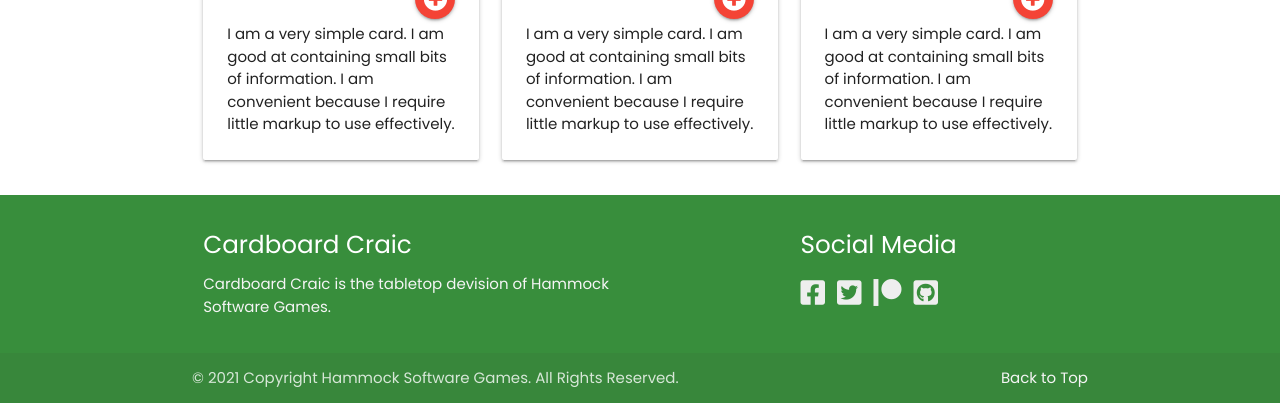
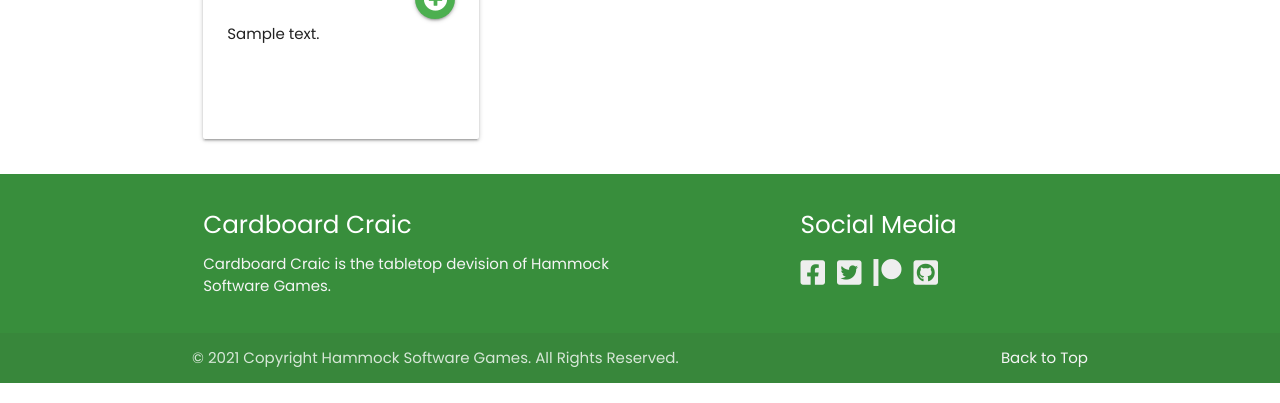
Before and after one commit to Code-Institute-Submissions/Phillip-Healy-cardboard_craic_SepResub, a Flask app: template templates/index.html in a window 1280 px wide. Shown: the part 910-1313 px from the top of the page. Run offline with Flask 2, Linux system fonts and the light colour scheme; the template is opened without the code that fills it: most values are stand-ins (such as "Sample title", 1, 10 or a date in 2020); grey boxes marked "Sample" are stand-in pictures; some libraries are stand-ins or nearby versions.

Commit message:
Add news and games to index populated from DB

```diff
--- a/app.py
+++ b/app.py
@@ -19,7 +19,9 @@ mongo = PyMongo(app)
 
 @app.route("/")
 def index():
-    return render_template("index.html")
+    news = list(mongo.db.news.find())
+    games = list(mongo.db.games.find())
+    return render_template("index.html", news=news, games=games)
 
 
 if __name__ == "__main__":
--- a/static/css/style.css
+++ b/static/css/style.css
@@ -37,7 +37,21 @@ a.back-to-top {
 	border-radius: 30px;
 }
 
+/* --------------------------- content adjustments */
 
+.card-title {
+    font-family: 'Poppins', sans-serif;
+    background-color: darkgreen;
+    color: #fff;
+}
+
+#title-pad {
+    padding: 4px
+}
+
+.card-content {
+    min-height: 140px;
+}
 
 @media only screen and (max-width: 992px) {
     #mobile-logo {
@@ -45,4 +59,10 @@ a.back-to-top {
         -webkit-transform: translateX(0%);
         transform: translateX(0%);
     }
+
+    #screen_news {
+        visibility: hidden;
+        height: 0px;
+        width: 0px;
+    }
 }
--- a/templates/index.html
+++ b/templates/index.html
@@ -3,65 +3,39 @@
 
     <div class="container">
         <!-- News Card -->
-        <h2 class="center-align">Latest Boardgame News</h2>
+        <h2 class="center-align" id="screen_news">Latest Boardgame News</h2>
         <div class="card large">
             <div class="card-image waves-effect waves-block waves-light">
-                <img class="activator" src="https://i.imgur.com/I8CKUMX.png" title="source: imgur.com">
+                <img class="activator" src="https://external-content.duckduckgo.com/iu/?u=https%3A%2F%2Ftse3.mm.bing.net%2Fth%3Fid%3DOIP.L-T3zdw0Vt1UIG_IaR_k4AHaEK%26pid%3DApi&f=1" title="source: imgur.com">
             </div>
             <div class="card-content">
-                <span class="card-title activator grey-text text-darken-4">News <i
+                <span class="card-title activator grey-text text-darken-4">{{ news.game }} <i
                      class="far fa-newspaper"></i></span>
                 <p><a href="#">Go to News Feed</a></p>
             </div>
             <div class="card-reveal">
-                <span class="card-title grey-text text-darken-4">Rumours of Galaxy Trucker Sequel! <i
+                <span class="card-title grey-text text-darken-4">{{ news.title }} <i
                      class="far fa-times-circle"></i></span>
-                <p>Here is some more information about this product that is only revealed once clicked on.</p>
+                <p>{{ news.text }}</p>
             </div>
         </div>
+        <!-- spotlight cards -->
         <div class="row">
+            {% for game in games %}
             <div class="col s12 m4">
                     <div class="card">
                         <div class="card-image">
-                          <a href="https://imgur.com/I8CKUMX"><img src="https://i.imgur.com/I8CKUMX.png" title="source: imgur.com" /></a>
-                          <span class="card-title">Card Title</span>
-                          <a class="btn-floating halfway-fab waves-effect waves-light red"><i
+                            <a href=""><img src="{{ game.img_url }}" title="source: imgur.com" /></a>
+                            <span class="card-title" id="title-pad">{{ game.name.capitalize() }}</span>
+                            <a class="btn-floating halfway-fab waves-effect waves-light green"><i
                                 class="fas fa-plus-circle"></i></a>
                         </div>
                         <div class="card-content">
-                          <p>I am a very simple card. I am good at containing small bits of information. I am convenient
-                              because I require little markup to use effectively.</p>
+                            <p>{{ game.description }}</p>
                         </div>
                     </div>
                 </div>
-              <div class="col s12 m4">
-                  <div class="card">
-                      <div class="card-image">
-                          <a href="https://imgur.com/I8CKUMX"><img src="https://i.imgur.com/I8CKUMX.png" title="source: imgur.com" /></a>
-                          <span class="card-title">Card Title</span>
-                          <a class="btn-floating halfway-fab waves-effect waves-light red"><i
-                             class="fas fa-plus-circle"></i></a>
-                      </div>
-                      <div class="card-content">
-                          <p>I am a very simple card. I am good at containing small bits of information. I am convenient
-                              because I require little markup to use effectively.</p>
-                      </div>
-                  </div>
-              </div>
-              <div class="col s12 m4">
-                  <div class="card">
-                      <div class="card-image">
-                          <a href="https://imgur.com/I8CKUMX"><img src="https://i.imgur.com/I8CKUMX.png" title="source: imgur.com" /></a>
-                          <span class="card-title">Card Title</span>
-                          <a class="btn-floating halfway-fab waves-effect waves-light red"><i
-                             class="fas fa-plus-circle"></i></a>
-                      </div>
-                      <div class="card-content">
-                          <p>I am a very simple card. I am good at containing small bits of information. I am convenient
-                              because I require little markup to use effectively.</p>
-                      </div>
-                  </div>
-              </div>
+                {% endfor %}
         </div>
     </div>
 
```
Lines whose indentation alone changed are shown as unchanged.
